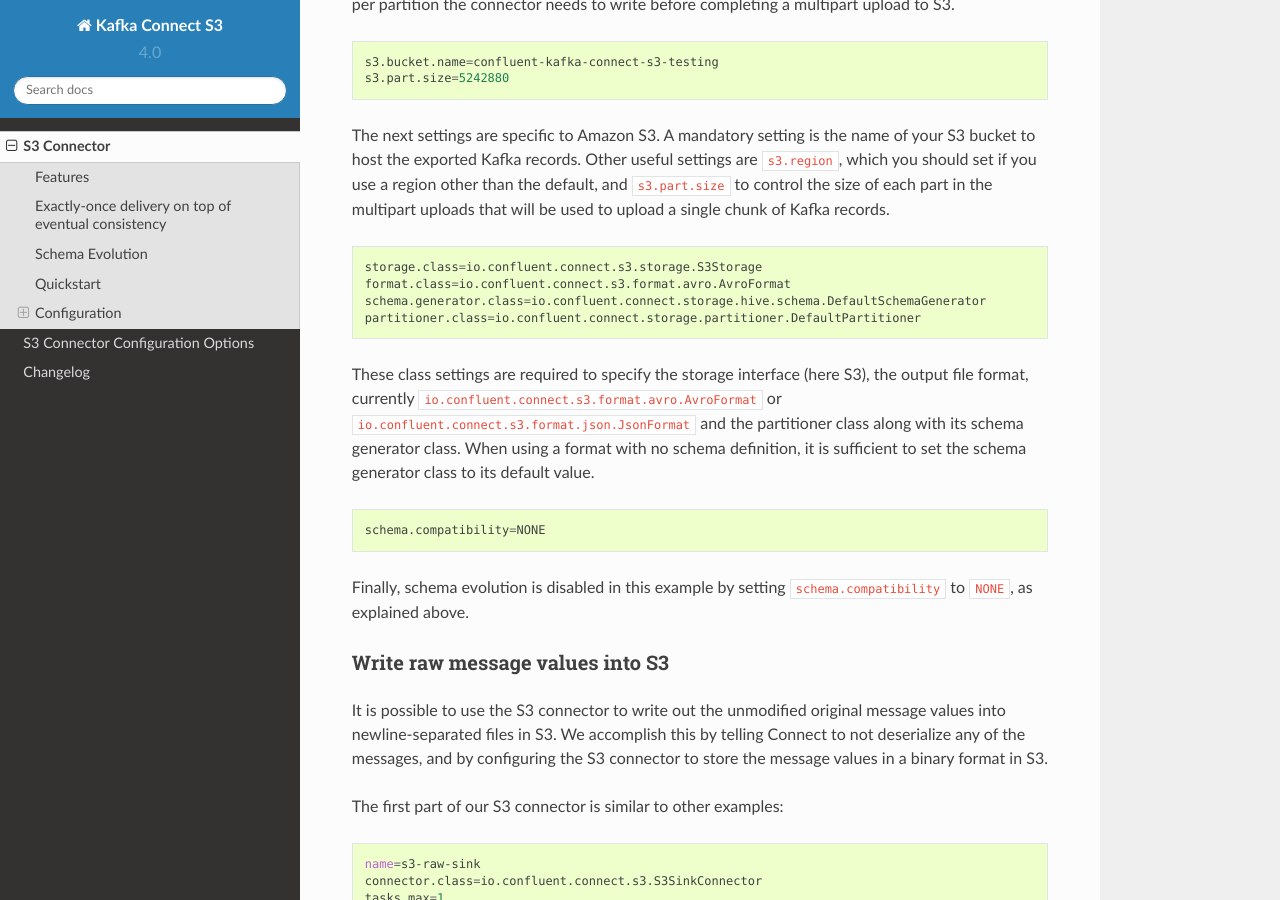
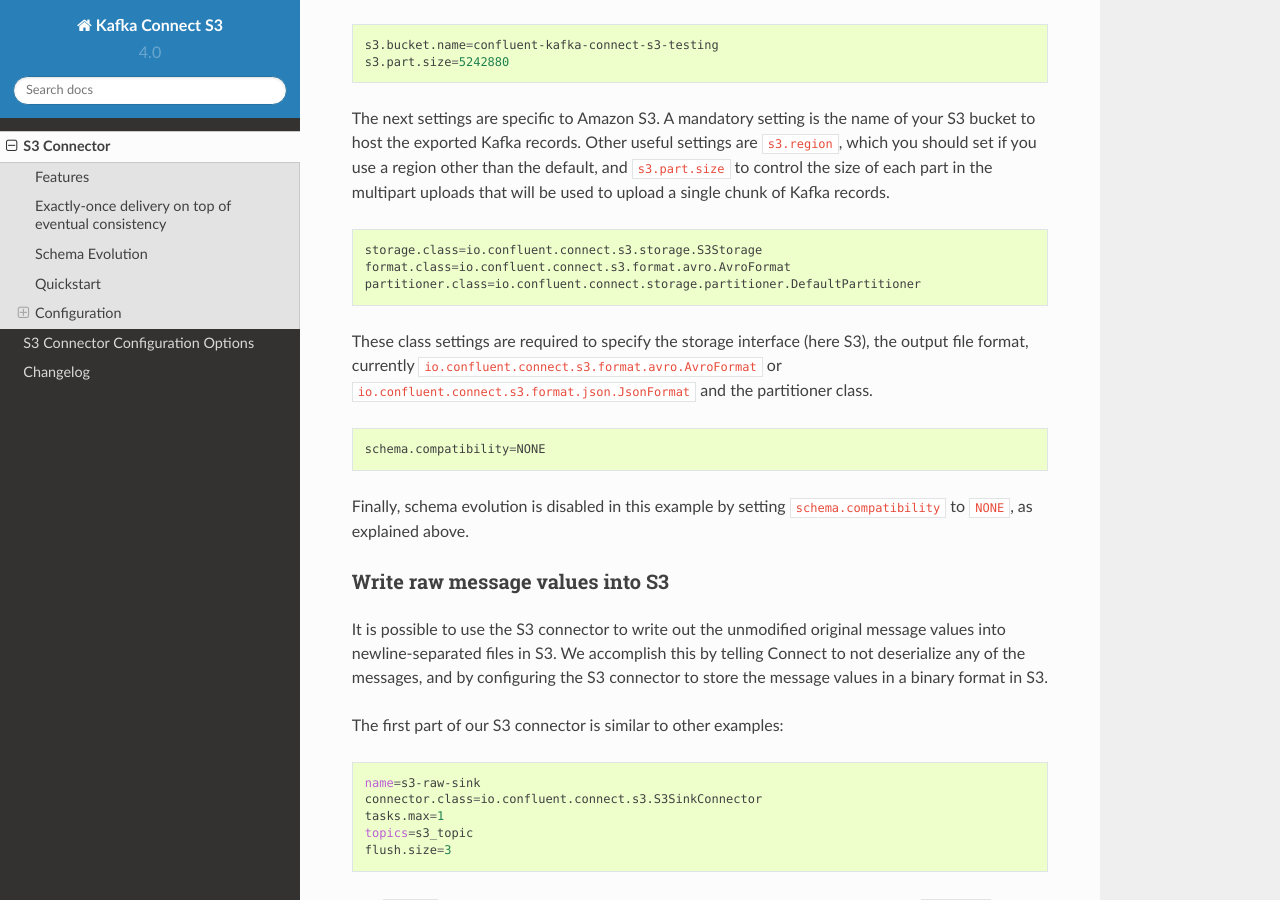
Before and after one commit to confluentinc/kafka-connect-storage-cloud, a Sphinx documentation site: the page built from kafka-connect-s3/docs/s3_connector.rst, in a window 1280 px wide and 900 px high, scrolled down 6071 px. Built offline with Sphinx 7.4.7 and the Read the Docs theme 2.0.0, drawn with Linux system fonts in a browser that asks for light colours; some of the changed text lies outside the part shown.

Commit message:
MINOR: Remove refs from docs

```diff
--- a/kafka-connect-s3/docs/s3_connector.rst
+++ b/kafka-connect-s3/docs/s3_connector.rst
@@ -175,7 +175,6 @@
        "flush.size": "3",
        "storage.class": "io.confluent.connect.s3.storage.S3Storage",
        "format.class": "io.confluent.connect.s3.format.avro.AvroFormat",
-       "schema.generator.class": "io.confluent.connect.storage.hive.schema.DefaultSchemaGenerator",
        "partitioner.class": "io.confluent.connect.storage.partitioner.DefaultPartitioner",
        "schema.compatibility": "NONE",
        "name": "s3-sink"
@@ -299,13 +298,11 @@
 
   storage.class=io.confluent.connect.s3.storage.S3Storage
   format.class=io.confluent.connect.s3.format.avro.AvroFormat
-  schema.generator.class=io.confluent.connect.storage.hive.schema.DefaultSchemaGenerator
   partitioner.class=io.confluent.connect.storage.partitioner.DefaultPartitioner
 
 These class settings are required to specify the storage interface (here S3), the output file format, currently
 ``io.confluent.connect.s3.format.avro.AvroFormat`` or ``io.confluent.connect.s3.format.json.JsonFormat`` and the partitioner
-class along with its schema generator class. When using a format with no schema definition, it is sufficient to set the
-schema generator class to its default value.
+class.
 
 .. sourcecode:: bash
 
```
